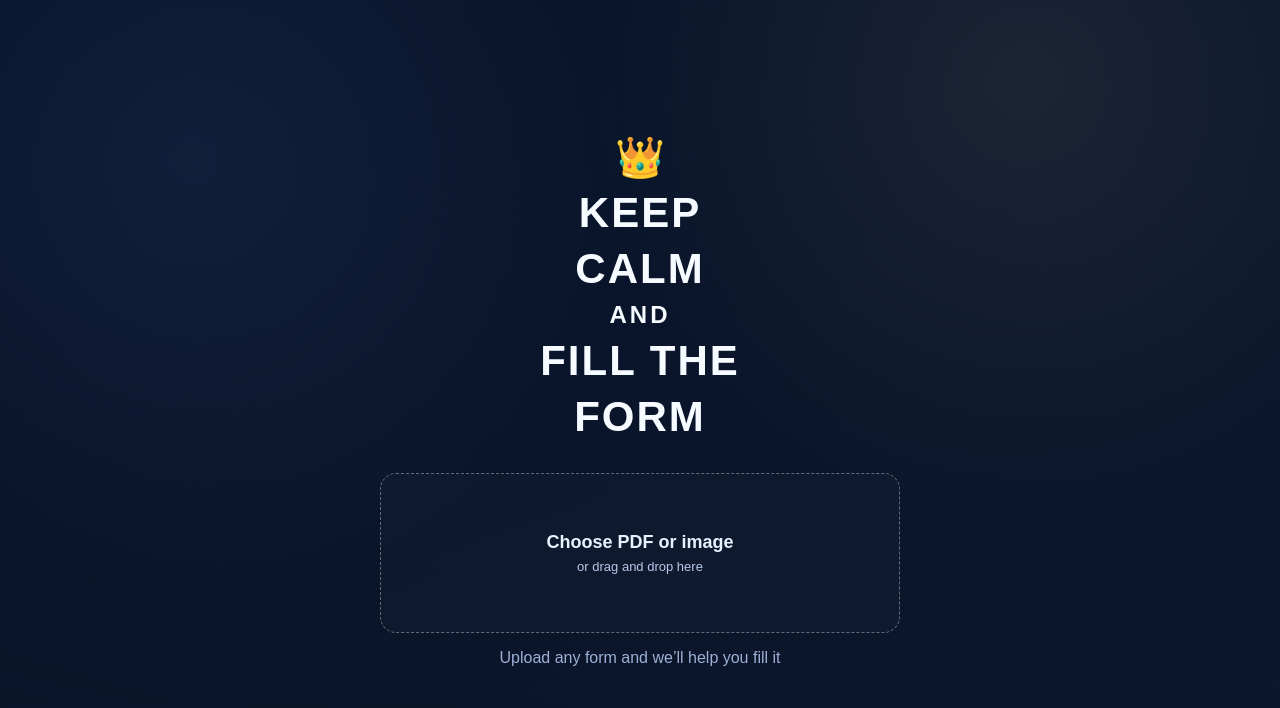
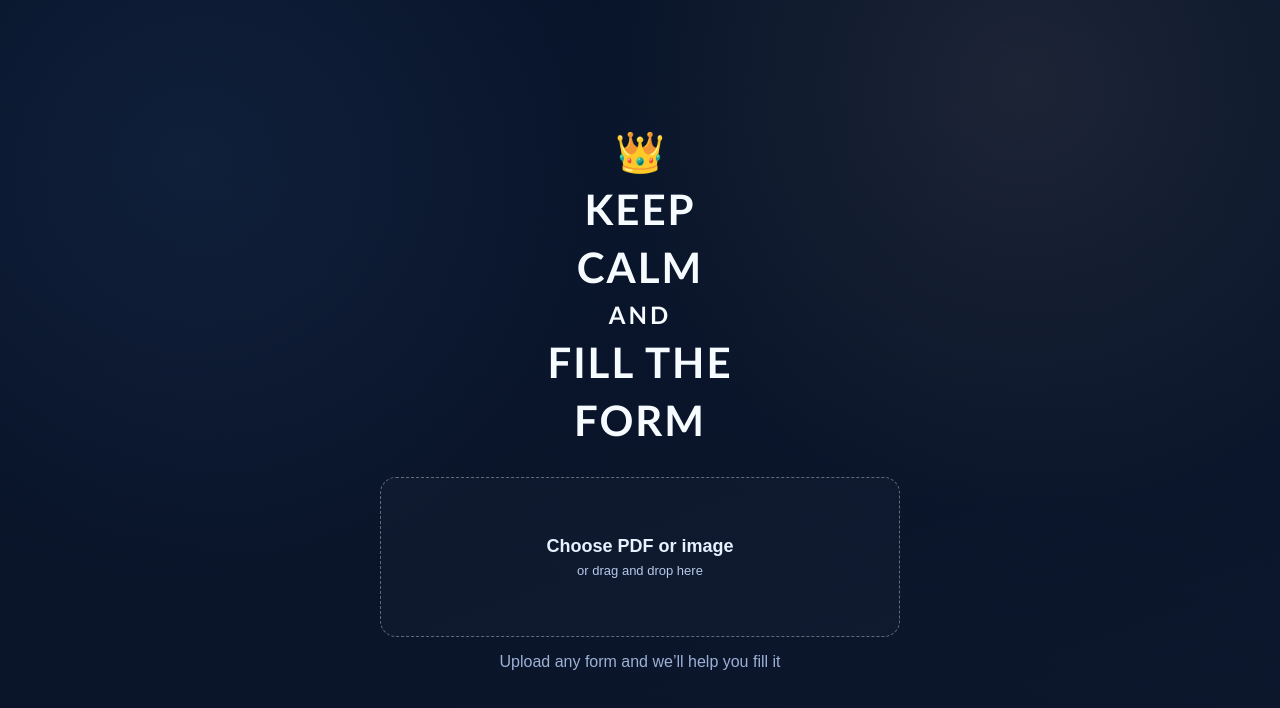
Before and after one commit to vyahhi/keep-calm-and-fill-the-form, a Next.js app: page / in a window 1280 px wide. Shown: the top 708 px of the page. Built offline with nearby package versions, Linux system fonts and the light colour scheme.

Commit message:
Use Gill Sans-style font for Keep Calm poster

```diff
--- a/src/app/page.module.css
+++ b/src/app/page.module.css
@@ -418,6 +418,7 @@
   font-weight: 800;
   letter-spacing: 2px;
   color: #f6fbff;
+  font-family: "Gill Sans", "Gill Sans MT", "Trebuchet MS", sans-serif;
 }
 
 .posterLineSmall {
@@ -425,4 +426,5 @@
   font-weight: 700;
   letter-spacing: 3px;
   color: #f6fbff;
+  font-family: "Gill Sans", "Gill Sans MT", "Trebuchet MS", sans-serif;
 }
```
